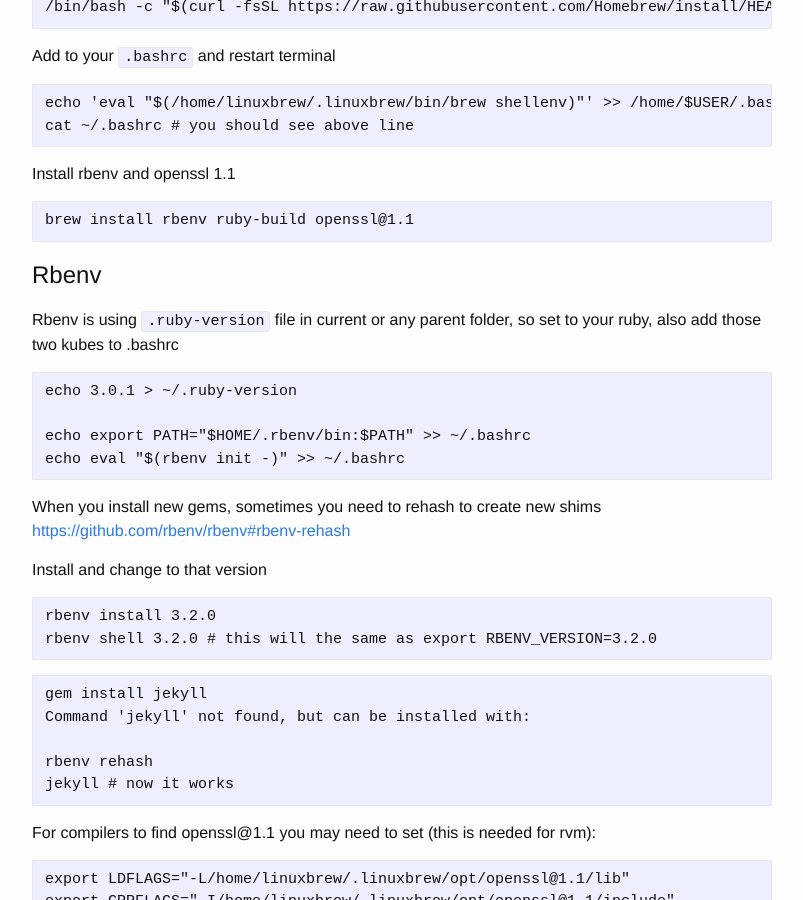
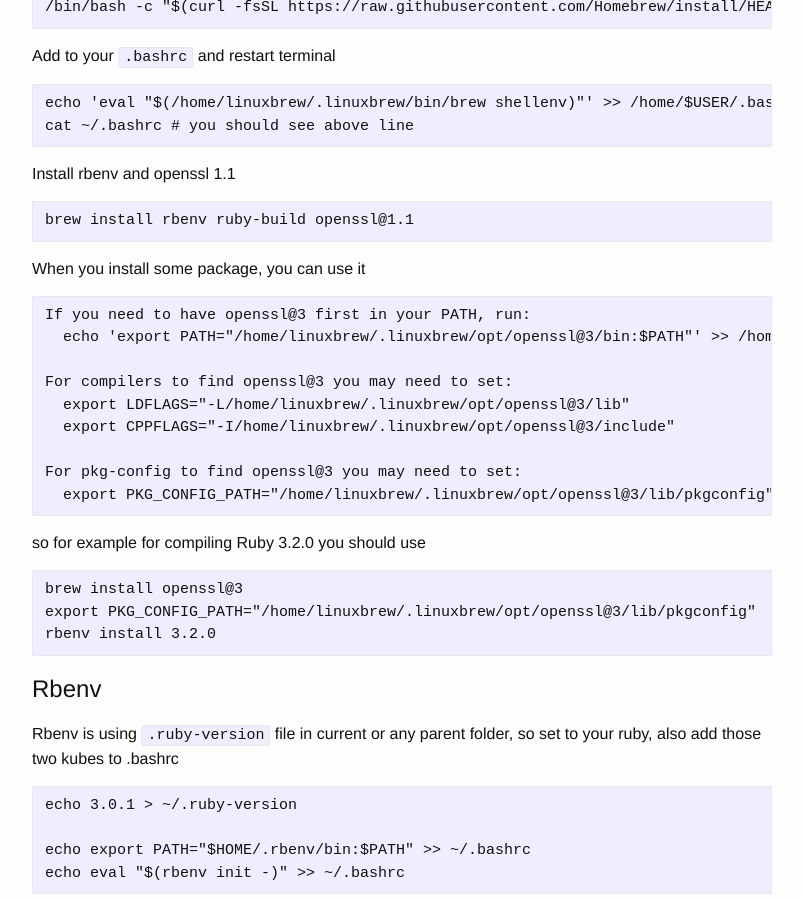
Before and after one commit to trkin/dev.trk.in.rs, a Jekyll site: the page built from _posts/2023-01-11-bash-related-commands.md, in a window 1280 px wide and 900 px high, scrolled down 788 px. Shown: the whole window, without its empty margins (238-1041 px from the left). Built offline with Jekyll 4.4.1, drawn with Linux system fonts in a browser that asks for light colours.

Commit message:
Add docs for compiling ruby

````diff
--- a/_posts/2023-01-11-bash-related-commands.md
+++ b/_posts/2023-01-11-bash-related-commands.md
@@ -43,6 +43,27 @@
 Install rbenv and openssl 1.1
 ```
 brew install rbenv ruby-build openssl@1.1
+```
+
+When you install some package, you can use it
+
+```
+If you need to have openssl@3 first in your PATH, run:
+  echo 'export PATH="/home/linuxbrew/.linuxbrew/opt/openssl@3/bin:$PATH"' >> /home/dule/.bash_profile
+
+For compilers to find openssl@3 you may need to set:
+  export LDFLAGS="-L/home/linuxbrew/.linuxbrew/opt/openssl@3/lib"
+  export CPPFLAGS="-I/home/linuxbrew/.linuxbrew/opt/openssl@3/include"
+
+For pkg-config to find openssl@3 you may need to set:
+  export PKG_CONFIG_PATH="/home/linuxbrew/.linuxbrew/opt/openssl@3/lib/pkgconfig"
+```
+
+so for example for compiling Ruby 3.2.0 you should use
+```
+brew install openssl@3
+export PKG_CONFIG_PATH="/home/linuxbrew/.linuxbrew/opt/openssl@3/lib/pkgconfig"
+rbenv install 3.2.0
 ```
 
 # Rbenv
````
